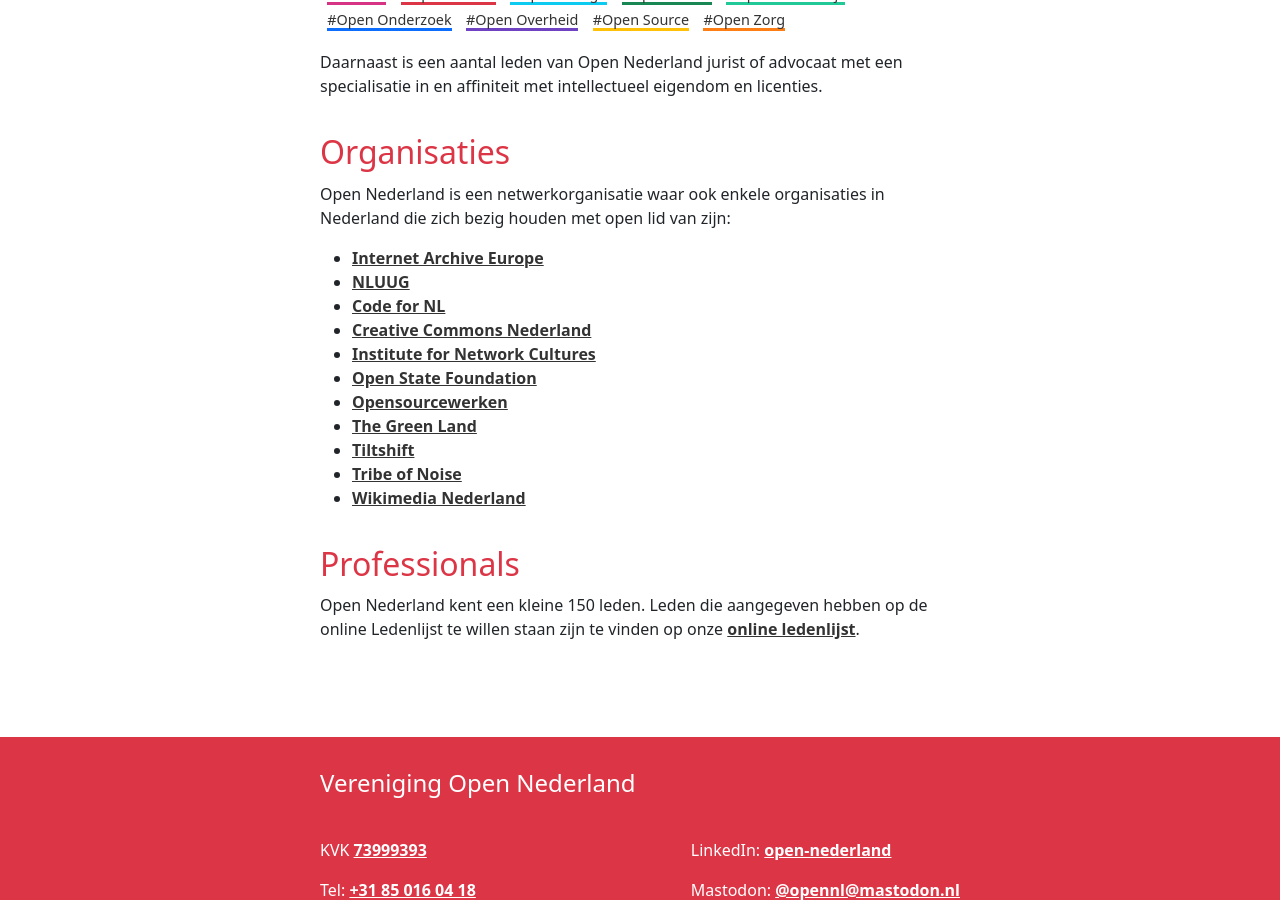
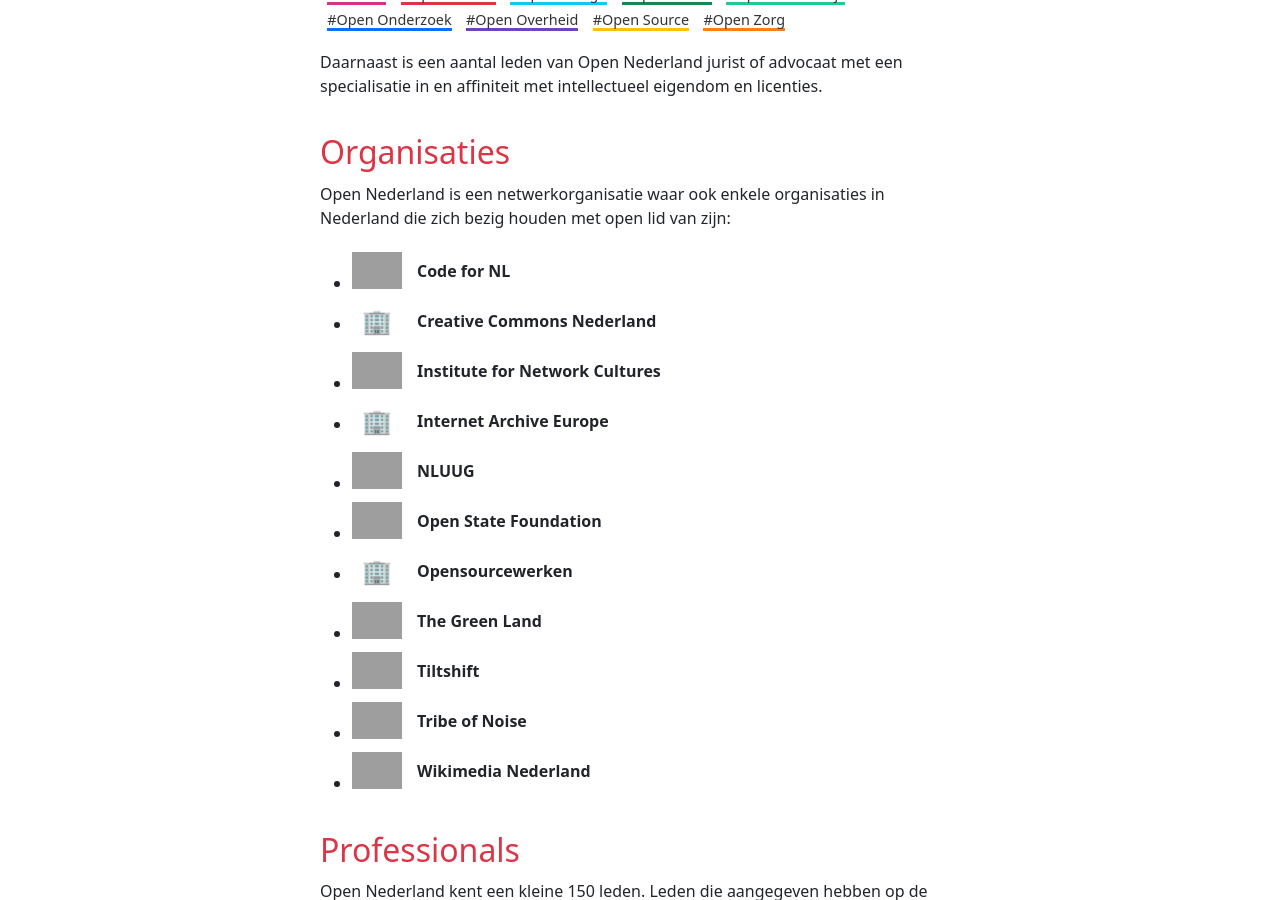
Before and after one commit to opennederland/www.opennederland.nl, a Jekyll site: the page built from pages/leden.md, in a window 1280 px wide and 900 px high, scrolled down 281 px. Built offline with Jekyll 4.4.1, drawn with Linux system fonts in a browser that asks for light colours; grey boxes are pictures that could not be loaded.

Commit message:
Add images to org list.

```diff
--- a/_includes/organisaties.html
+++ b/_includes/organisaties.html
@@ -1,10 +1,25 @@
 {% if include.tag %}
-{% assign orgs = site.members | where: "type", "organisatie" | where_exp: "org", "org.tags contains include.tag" | sort: "name" %}
+  {% assign orgs = site.members | where: "type", "organisatie" | where_exp: "org", "org.tags contains include.tag" | sort: "title" %}
 {% else %}
-{% assign orgs = site.members | where: "type", "organisatie" | sort: "name" %}
+  {% assign orgs = site.members | where: "type", "organisatie" | sort: "title" %}
 {% endif %}
-<ul>
+<ul class="org-list">
 {% for org in orgs %}
-<li><a href="{{ org.url }}">{{ org.title }}</a></li>
+  <li class="org-item">
+    <a href="{{ org.url }}" style="display: flex; align-items: center; gap: 15px; text-decoration: none; color: inherit;">
+
+      <div style="width: 50px; height: 50px; display: flex; align-items: center; justify-content: center; flex-shrink: 0;">
+        {% if org.image %}
+          <img src="{{ org.image | relative_url }}"
+               alt="{{ org.title }} logo"
+               style="max-width: 100%; max-height: 100%; object-fit: contain;">
+        {% else %}
+          <span style="font-size: 24px;">🏢</span>
+        {% endif %}
+      </div>
+
+      <span style="font-weight: bold;">{{ org.title }}</span>
+    </a>
+  </li>
 {% endfor %}
 </ul>
```
